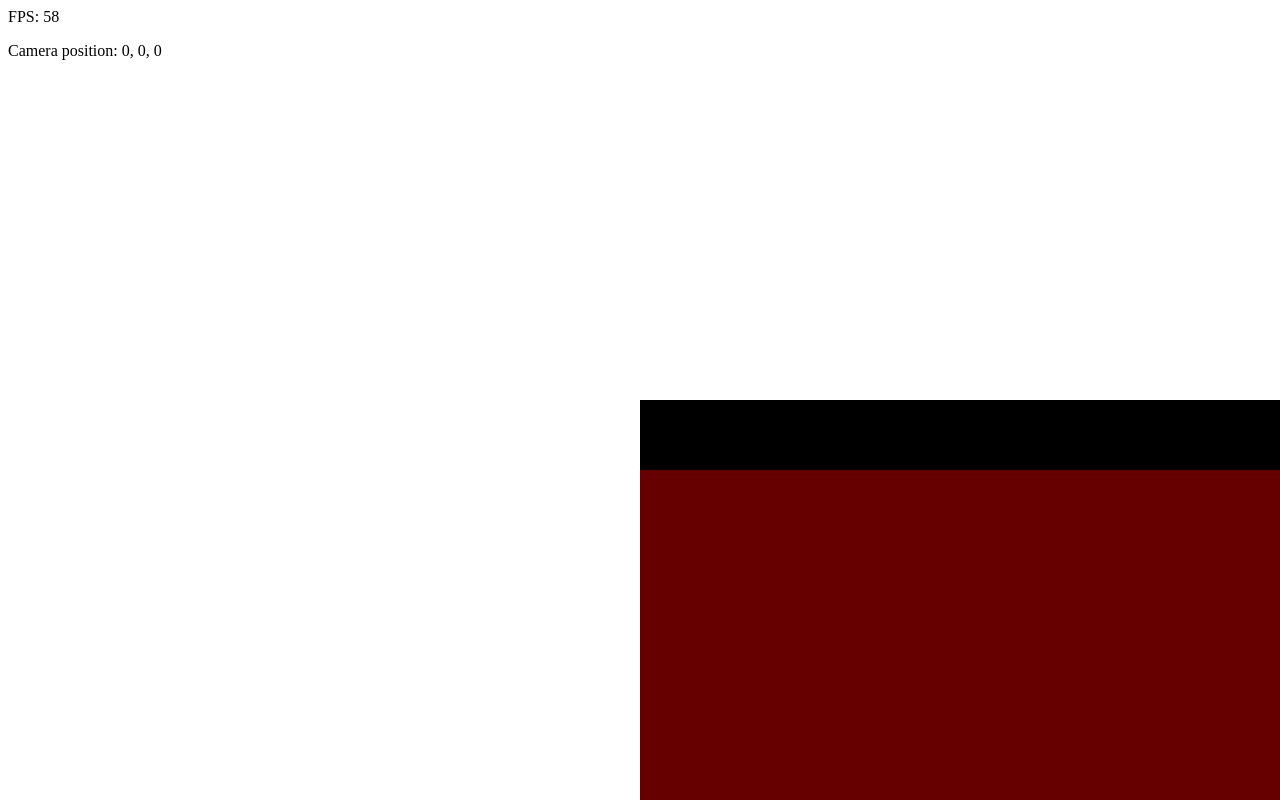
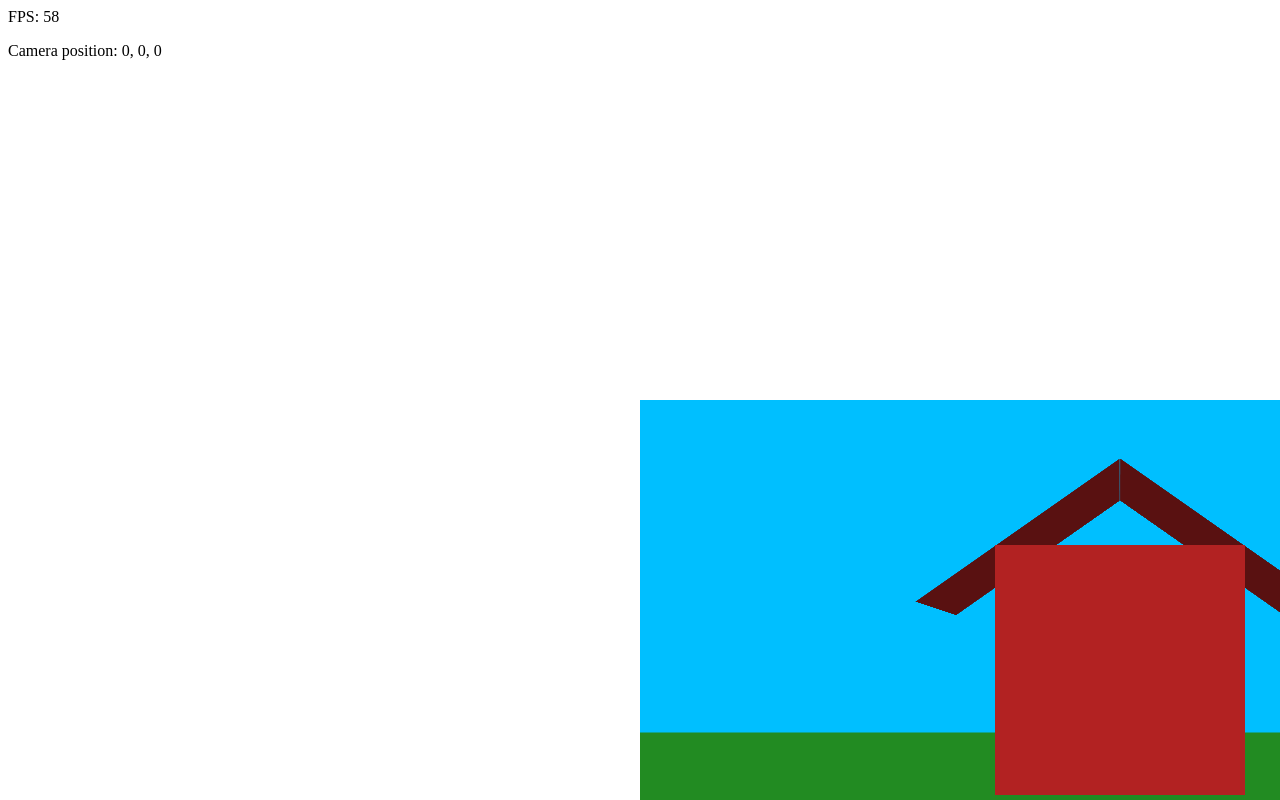
Before and after one commit to yikuansun/css-3d-test, a SvelteKit app: page / in a window 1280 px wide. Built offline with nearby package versions, Linux system fonts and the light colour scheme.

Commit message:
Build a house
OK

```diff
--- a/src/lib/components/Plane.svelte
+++ b/src/lib/components/Plane.svelte
@@ -1,5 +1,5 @@
 <script>
-    let { x, y, z = 0, angleX = 0, angleY = 0, angleZ = 0, width, height, color = "red" } = $props();
+    let { x, y, z = 0, angleX = 0, angleY = 0, angleZ = 0, width, height, color = "red", brightness = 100 } = $props();
 </script>
 
 <div
@@ -10,5 +10,5 @@
     style:width="{width}px"
     style:height="{height}px"
     style:background-color="{color}"
-    style:opacity="40%"
+    style:filter="brightness({brightness}%)"
 ></div>
--- a/src/routes/+page.svelte
+++ b/src/routes/+page.svelte
@@ -71,16 +71,21 @@
 
 <svelte:window onkeydown={e => keysPressed[e.key] = true} onkeyup={e => keysPressed[e.key] = false} />
 
-<div style:width="960px" style:height="540px" style:background-color="black"
+<div style:width="960px" style:height="540px" style:background-color="deepskyblue"
     style:position="fixed" style:left="50vw" style:top="50vh" style:overflow="hidden"
     style:transform="translate(-50%, -50%) scale(calc(min(100vw / 960px, 100vh / 540px)))"
     style:perspective="{perspective}px">
     <World perspective={perspective} camera={camera}>
-        <Plane x={480} y={270} z={-250} width={500} height={100} color="red" />
-        <Plane x={480} y={270} z={250} width={500} height={100} color="blue" />
-        <Plane x={230} y={270} z={0} angleY={90} width={500} height={100} color="green" />
-        <Plane x={730} y={270} z={0} angleY={90} width={500} height={100} color="yellow" />
-        <Plane x={480} y={320} z={0} angleX={90} width={500} height={500} color="grey" />
+        <!-- Ground -->
+        <Plane x={480} y={320} z={0} angleX={90} width={1600} height={1600} color="forestgreen" />
+
+        <!-- House -->
+        <Plane x={480} y={270} z={-400} width={100} height={100} color="firebrick" />
+        <Plane x={480} y={270} z={-500} width={100} height={100} color="firebrick" brightness={70} />
+        <Plane x={530} y={270} z={-450} angleY={90} width={100} height={100} color="firebrick" brightness={85} />
+        <Plane x={430} y={270} z={-450} angleY={90} width={100} height={100} color="firebrick" brightness={85} />
+        <Plane x={439} y={214} angleX={90} angleY={-35} z={-450} width={100} height={100} color="firebrick" brightness={50} />
+        <Plane x={521} y={214} angleX={90} angleY={35} z={-450} width={100} height={100} color="firebrick" brightness={50} />
     </World>
 </div>
 
```
